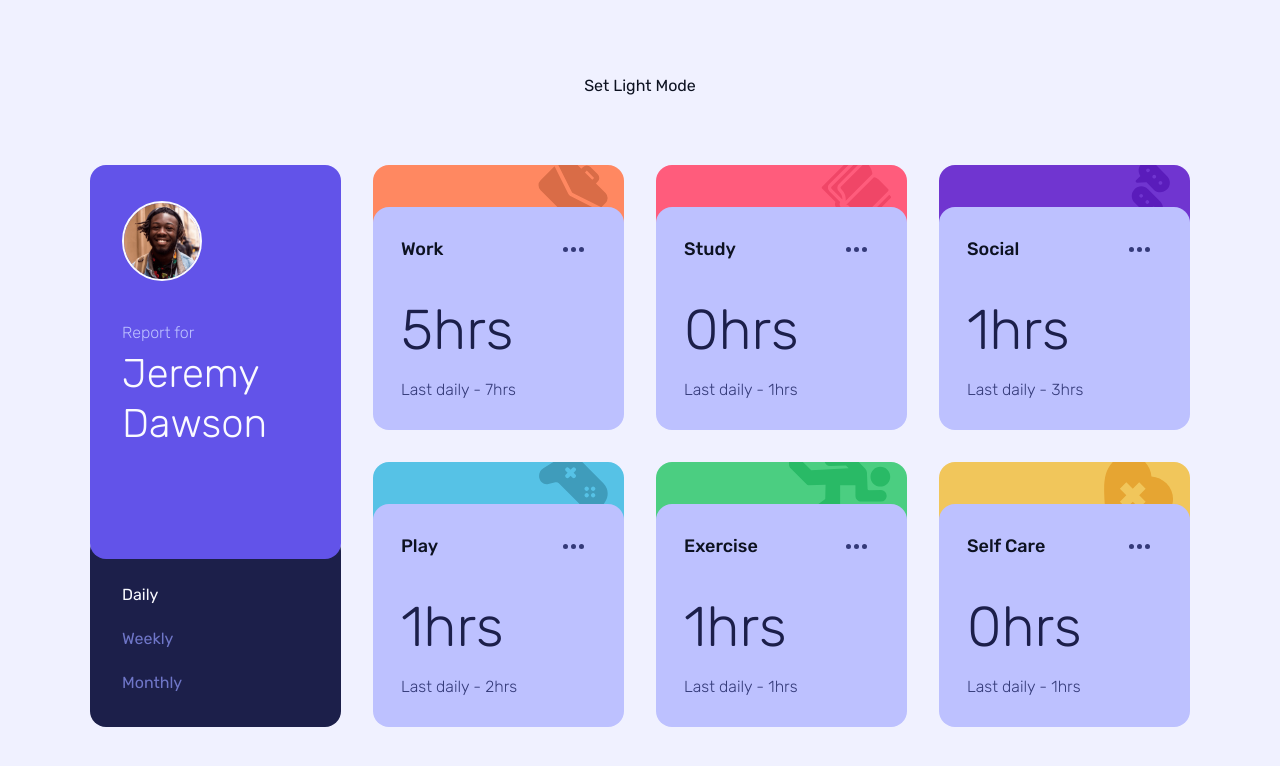
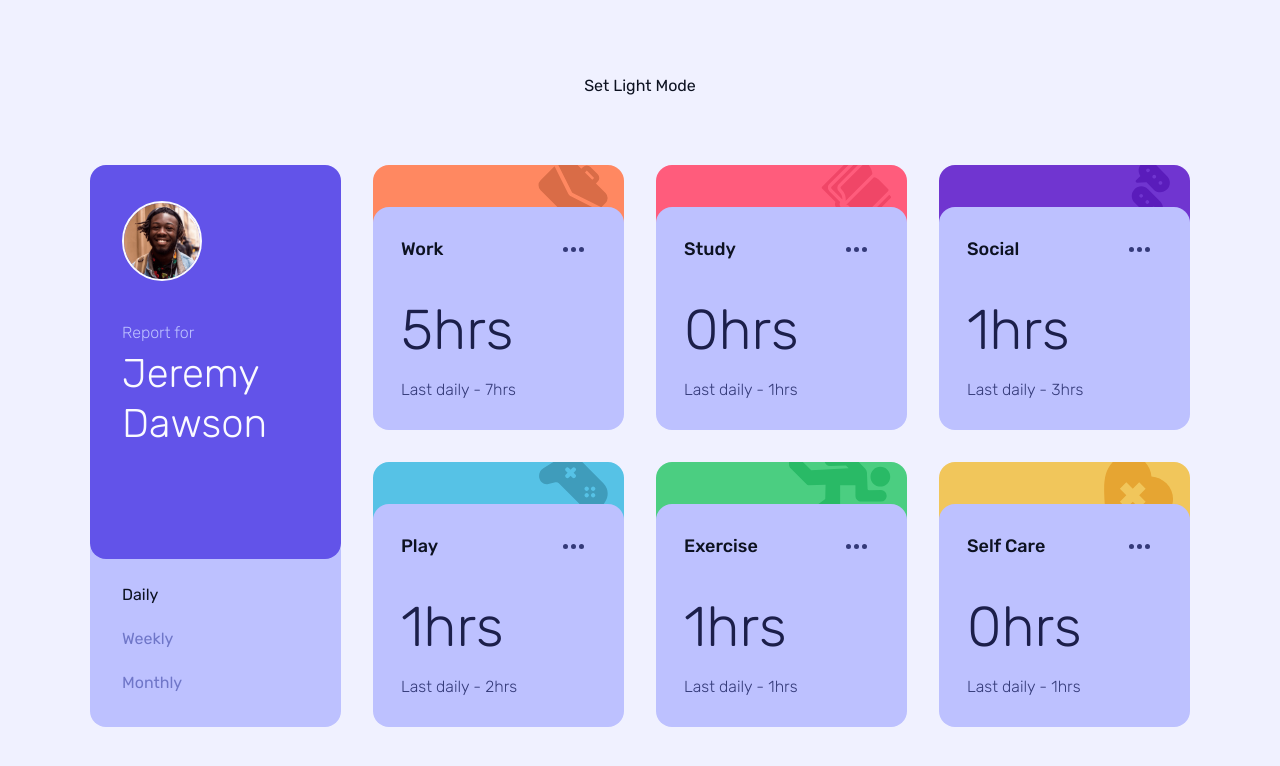
Before and after one commit to revuwem/time-tracking-dashboard, a React (Vite) app: page / in a window 1280 px wide. Shown: the top 766 px of the page. Built offline with nearby package versions, Linux system fonts and the light colour scheme.

Commit message:
feat(components): add dark mode style to Nav

```diff
--- a/src/components/Nav/Nav.tsx
+++ b/src/components/Nav/Nav.tsx
@@ -5,7 +5,7 @@ type NavComponent = React.FC<NavProps> & {
 
 const Nav: NavComponent = ({ children }) => {
   return (
-    <nav className="p-8 pt-12 bg-blue-dark rounded">
+    <nav className="p-8 pt-12 bg-blue-pale dark:bg-blue-dark rounded">
       <ul className="flex justify-center md:flex-col gap-5">{children}</ul>
     </nav>
   );
@@ -17,8 +17,8 @@ type NavItemComponent = React.FC<NavItemProps> & {};
 const NavItem: NavItemComponent = ({ active = false, children }) => {
   return (
     <li
-      className={`hover:text-white hover:cursor-pointer ${
-        active ? "text-white" : "text-blue-desaturated"
+      className={`hover:text-black dark:hover:text-white hover:cursor-pointer ${
+        active ? "text-black dark:text-white" : "text-blue-desaturated"
       } `}
     >
       {children}
```
